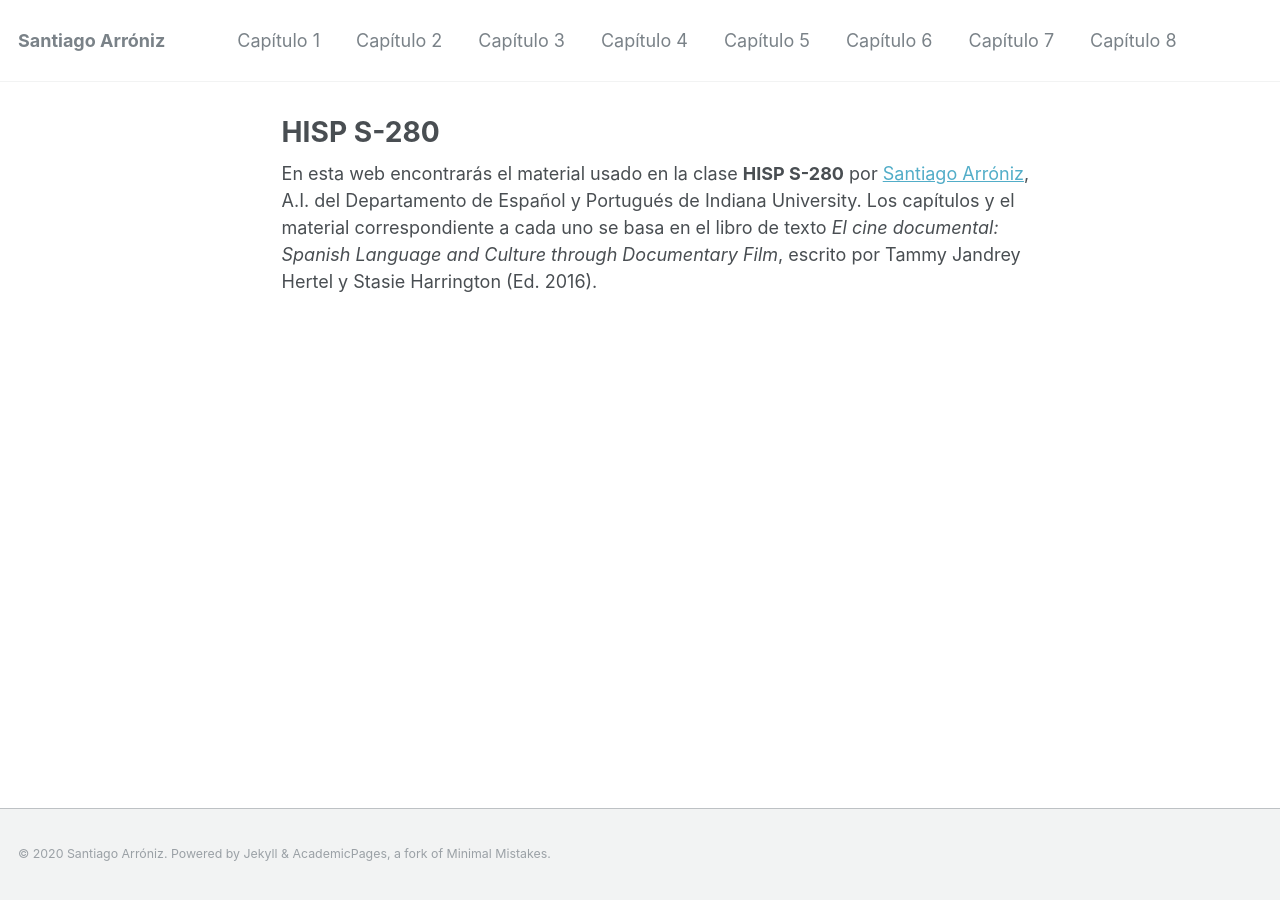
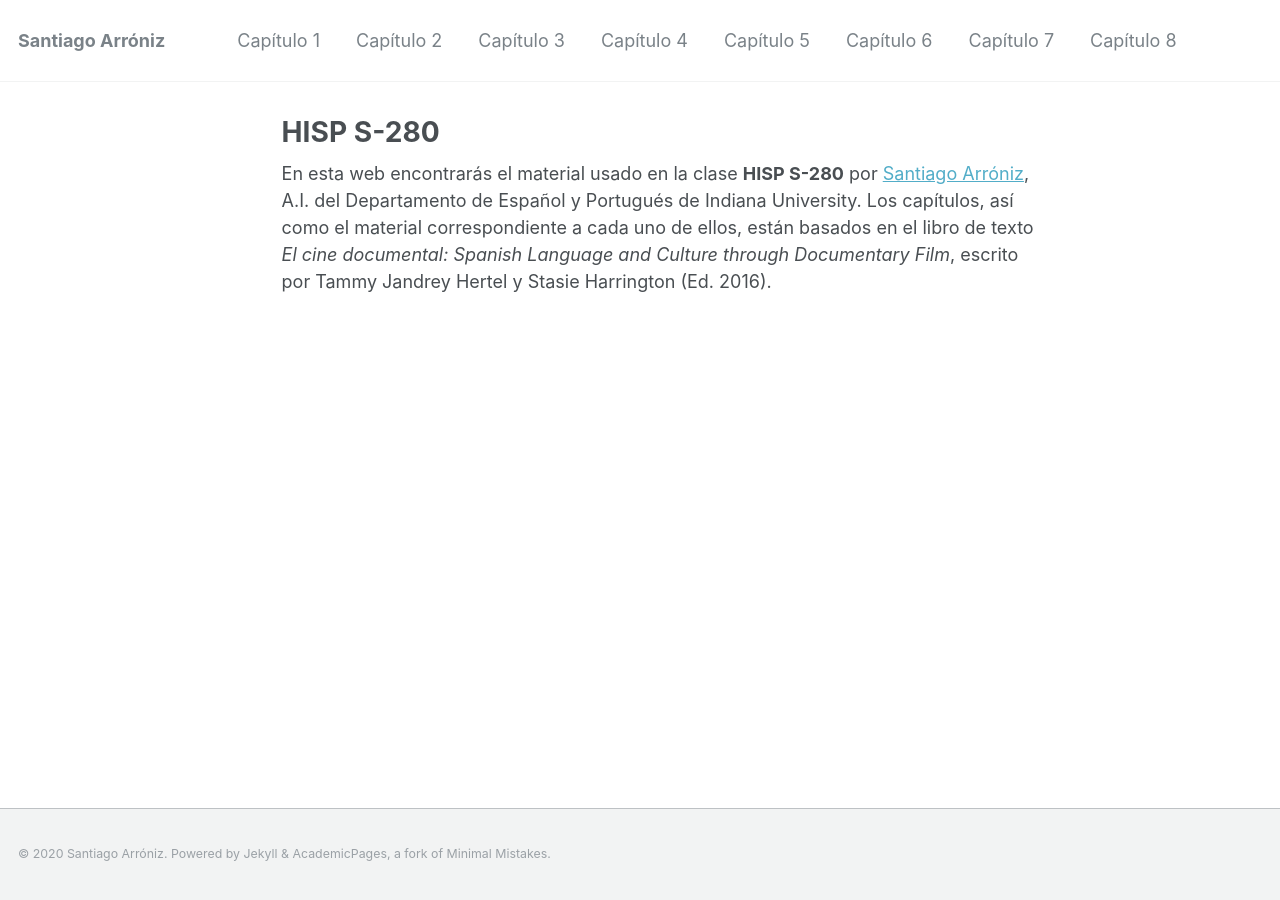
Before and after one commit to caroalyse/caroalyse.github.io, a Jekyll site: the page built from _pages/about.md, in a window 1280 px wide. Built offline with Jekyll 4.4.1, drawn with Linux system fonts in a browser that asks for light colours.

Commit message:
Update about.md

```diff
--- a/_pages/about.md
+++ b/_pages/about.md
@@ -9,4 +9,4 @@ redirect_from:
 toc: true
 ---
 
-En esta web encontrarás el material usado en la clase **HISP S-280** por [Santiago Arróniz](sarroniz.github.io), A.I. del Departamento de Español y Portugués de Indiana University. Los capítulos y el material correspondiente a cada uno se basa en el libro de texto _El cine documental: Spanish Language and Culture through Documentary Film_, escrito por Tammy Jandrey Hertel y Stasie Harrington (Ed. 2016).
+En esta web encontrarás el material usado en la clase **HISP S-280** por [Santiago Arróniz](sarroniz.github.io), A.I. del Departamento de Español y Portugués de Indiana University. Los capítulos, así como el material correspondiente a cada uno de ellos, están basados en el libro de texto _El cine documental: Spanish Language and Culture through Documentary Film_, escrito por Tammy Jandrey Hertel y Stasie Harrington (Ed. 2016).
```
